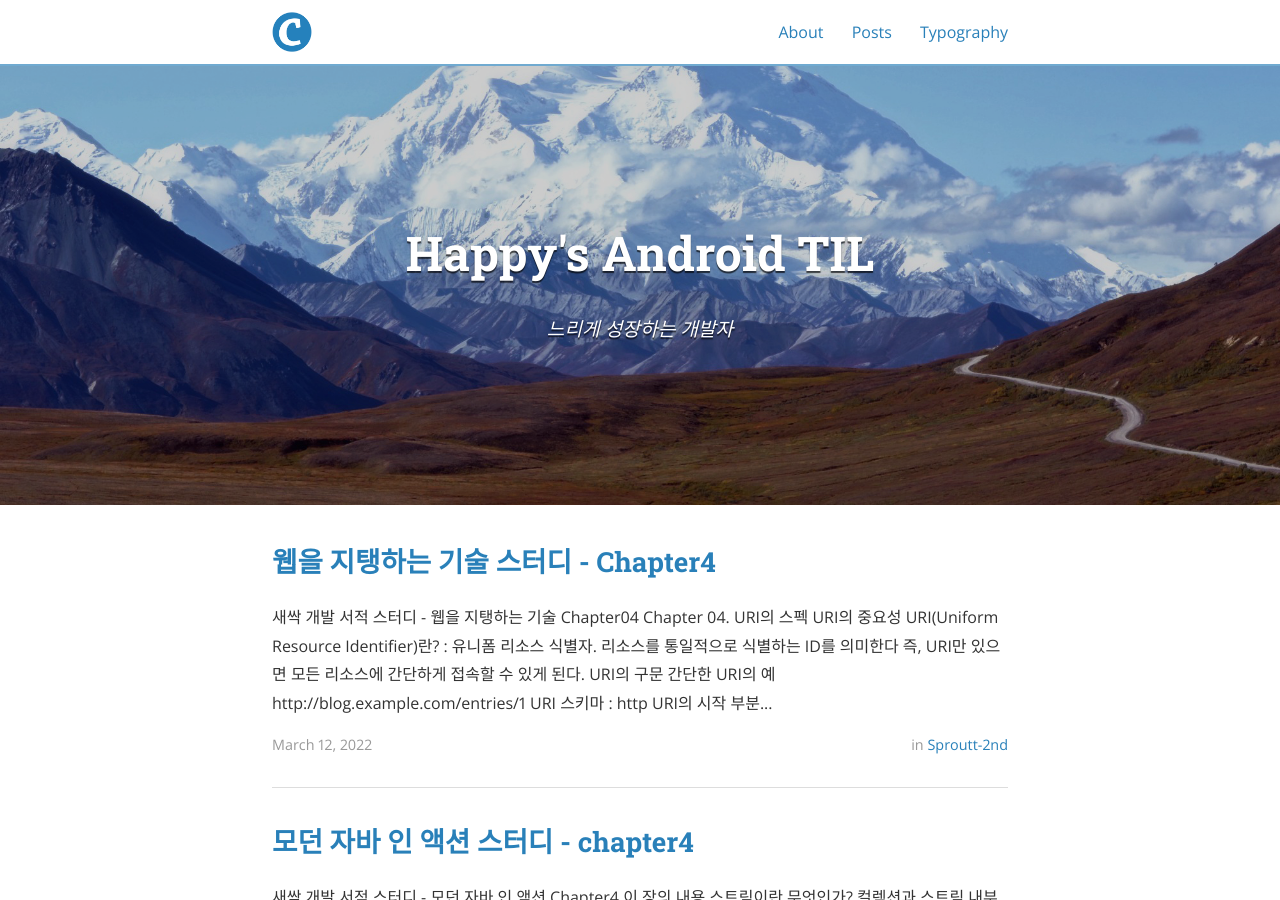
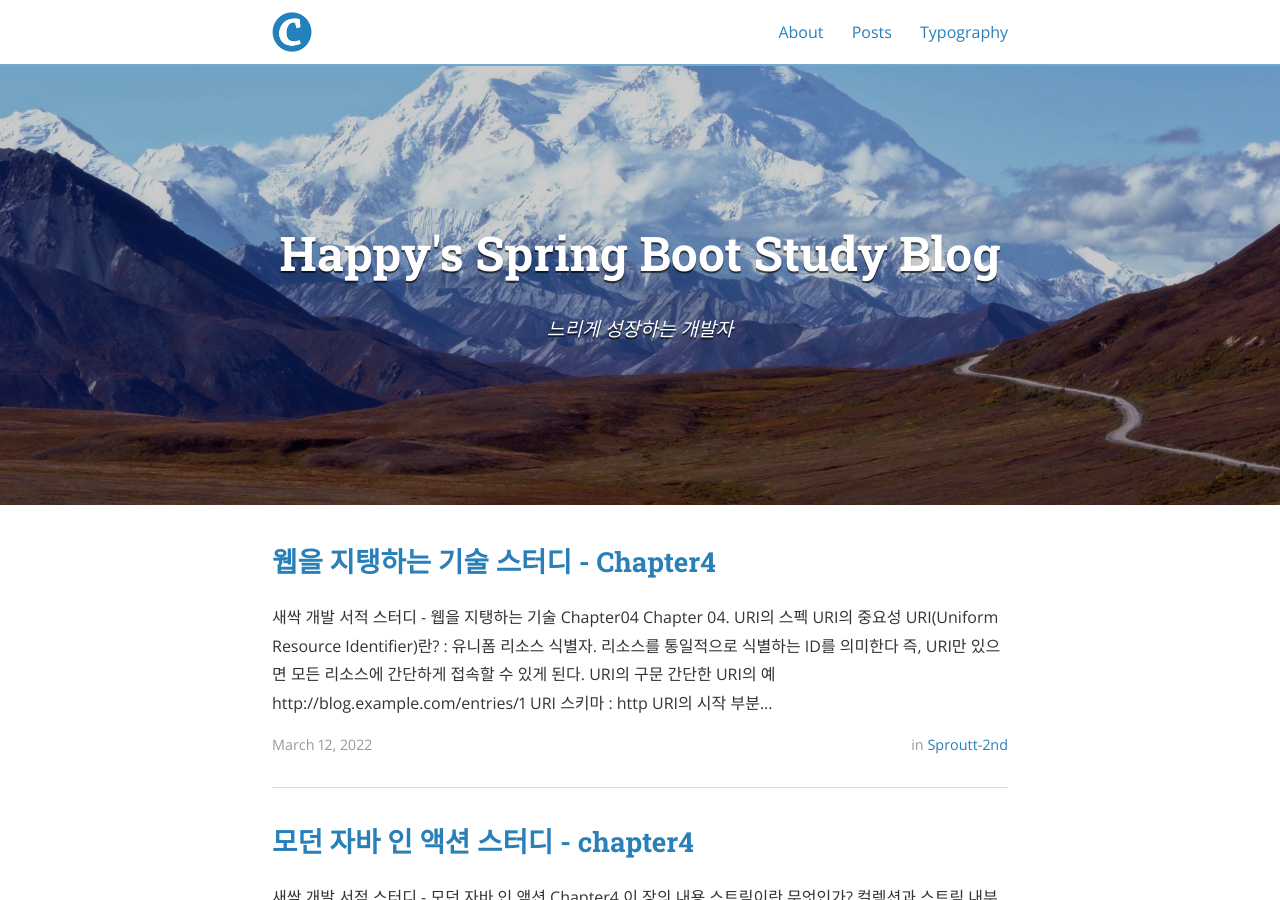
Before and after one commit to saint6839/saint6839.github.io, a Jekyll site: the page built from index.html, in a window 1280 px wide and 900 px high. Built offline with Jekyll 4.4.1, drawn with Linux system fonts in a browser that asks for light colours; nearby versions of some CDN libraries; the list of posts is cut into pages by our own code; some of the changed text lies outside the part shown.

Commit message:
refactor: github.io 타이틀 변경

```diff
--- a/_config.yml
+++ b/_config.yml
@@ -9,7 +9,7 @@ exclude:
   - "/vendor/"
 
 # Site settings
-title: Happy's Android TIL
+title: Happy's Spring Boot Study Blog
 subtitle: "느리게 성장하는 개발자"
 email: saint6839@gmail,com
 name: sangyeop
```
Also changed, not shown: 1 other file.
